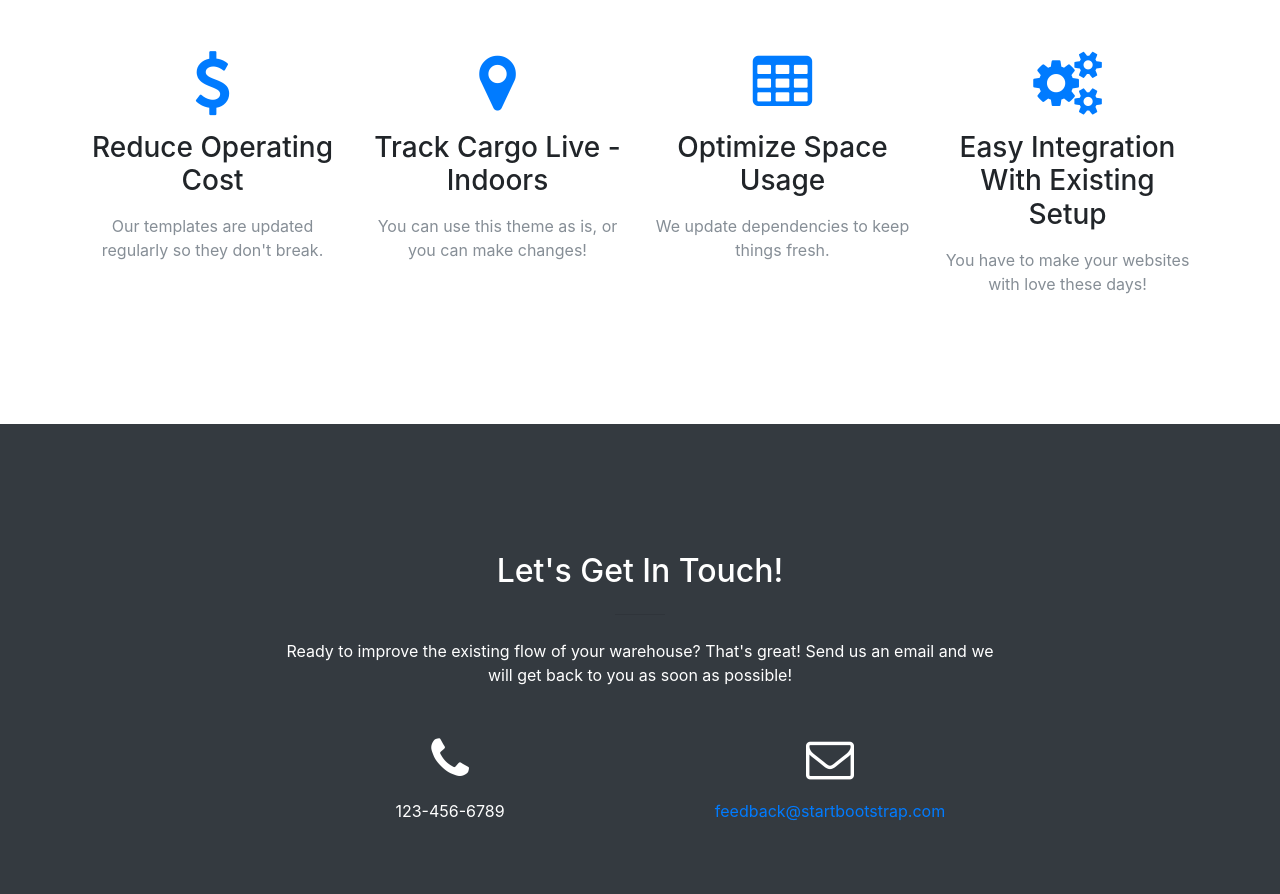
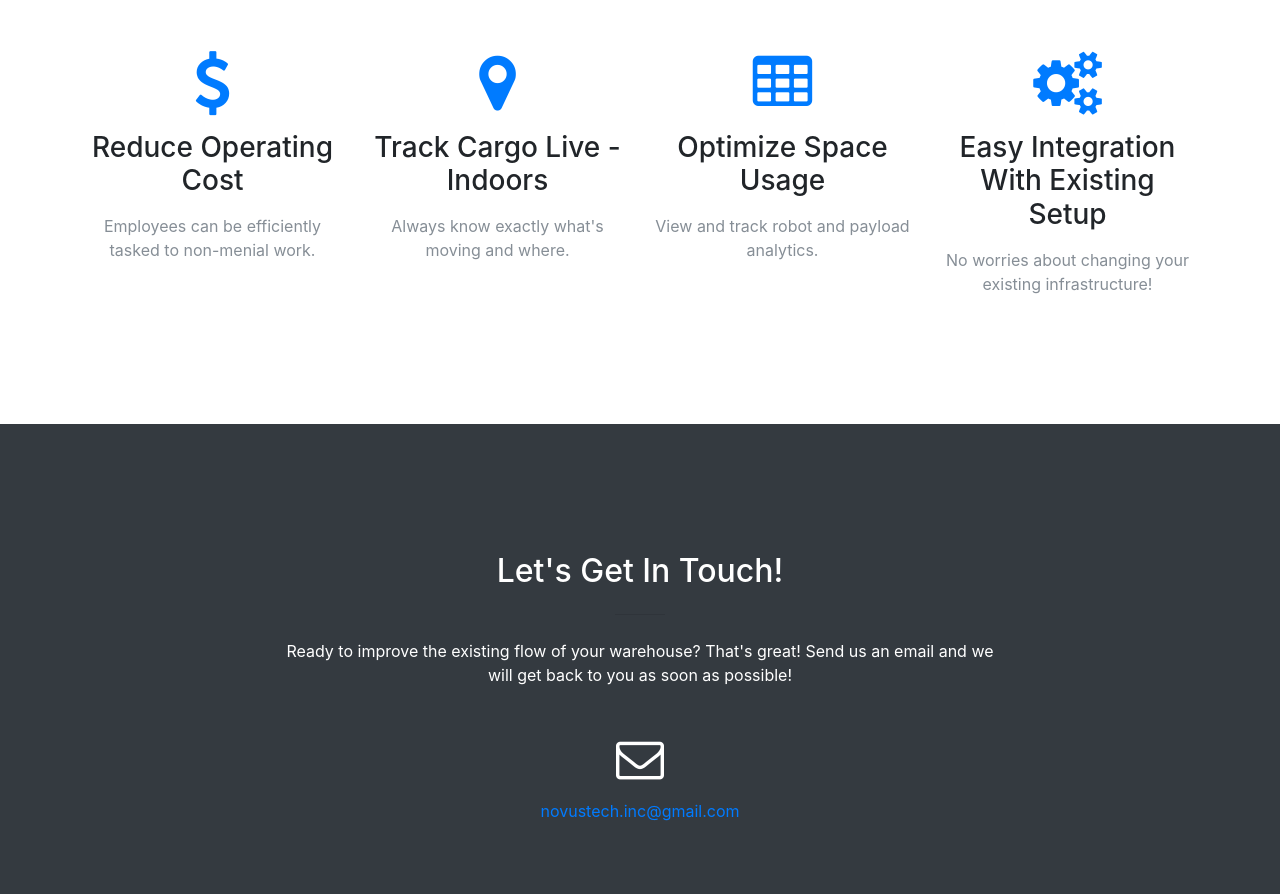
Before and after one commit to novus-tech/novus-tech.github.io, a website with bundled scripts: page index.html in a window 1280 px wide. Shown: the part 1466-2360 px from the top of the page. Built offline with nearby package versions, Linux system fonts and the light colour scheme.

Commit message:
Update email. Change service descriptions.

```diff
--- a/index.html
+++ b/index.html
@@ -59,12 +59,12 @@
         <div class="row">
           <div class="col-lg-10 mx-auto">
             <h1 class="text-uppercase">
-              <strong>Providing smart solutions</strong>
+              <strong>Providing Smart Solutions</strong>
             </h1>
             <hr>
           </div>
           <div class="col-lg-8 mx-auto">
-            <p class="text-faded mb-5">Future to autonomous solutions for home, office and warehouses</p>
+            <p class="text-faded mb-5">Bringing the future of autonomous solutions for the home, office and warehouses.</p>
             <a class="btn btn-primary btn-xl js-scroll-trigger" href="#about">Find Out More</a>
           </div>
         </div>
@@ -77,7 +77,7 @@
           <div class="col-lg-8 mx-auto text-center">
             <h2 class="section-heading text-white">What is our product?</h2>
             <hr class="light my-4">
-            <p class="text-faded mb-4">An Autonomous transportation vehicles for smart warehouse management with very minimal changes required in existing warehouse setup! It can work with any existing pallets!</p>
+            <p class="text-faded mb-4">Autonomous transportation vehicles for smart warehouse management with very minimal changes required in existing warehouse setup! Works with any standard pallets!</p>
             <a class="btn btn-light btn-xl js-scroll-trigger" href="#services">Get Started!</a>
           </div>
         </div>
@@ -99,28 +99,28 @@
             <div class="service-box mt-5 mx-auto">
               <i class="fa fa-4x fa-usd text-primary mb-3 sr-icons"></i>
               <h3 class="mb-3">Reduce Operating Cost</h3>
-              <p class="text-muted mb-0">Our templates are updated regularly so they don't break.</p>
+              <p class="text-muted mb-0">Employees can be efficiently tasked to non-menial work.</p>
             </div>
           </div>
           <div class="col-lg-3 col-md-6 text-center">
             <div class="service-box mt-5 mx-auto">
               <i class="fa fa-4x fa-map-marker text-primary mb-3 sr-icons"></i>
               <h3 class="mb-3">Track Cargo Live - Indoors</h3>
-              <p class="text-muted mb-0">You can use this theme as is, or you can make changes!</p>
+              <p class="text-muted mb-0">Always know exactly what's moving and where.</p>
             </div>
           </div>
           <div class="col-lg-3 col-md-6 text-center">
             <div class="service-box mt-5 mx-auto">
               <i class="fa fa-4x fa-table text-primary mb-3 sr-icons"></i>
               <h3 class="mb-3">Optimize Space Usage </h3>
-              <p class="text-muted mb-0">We update dependencies to keep things fresh.</p>
+              <p class="text-muted mb-0">View and track robot and payload analytics.</p>
             </div>
           </div>
           <div class="col-lg-3 col-md-6 text-center">
             <div class="service-box mt-5 mx-auto">
               <i class="fa fa-4x fa-gears text-primary mb-3 sr-icons"></i>
               <h3 class="mb-3">Easy Integration With Existing Setup</h3>
-              <p class="text-muted mb-0">You have to make your websites with love these days!</p>
+              <p class="text-muted mb-0">No worries about changing your existing infrastructure!</p>
             </div>
           </div>
         </div>
@@ -241,14 +241,14 @@
           </div>
         </div>
         <div class="row">
-          <div class="col-lg-4 ml-auto text-center">
+<!--           <div class="col-lg-4 ml-auto text-center">
             <i class="fa fa-phone fa-3x mb-3 sr-contact"></i>
             <p>123-456-6789</p>
-          </div>
-          <div class="col-lg-4 mr-auto text-center">
+          </div> -->
+          <div class="col-lg-4 mx-auto text-center">
             <i class="fa fa-envelope-o fa-3x mb-3 sr-contact"></i>
             <p>
-              <a href="mailto:your-email@your-domain.com">feedback@startbootstrap.com</a>
+              <a href="mailto:your-email@your-domain.com">novustech.inc@gmail.com</a>
             </p>
           </div>
         </div>
```
